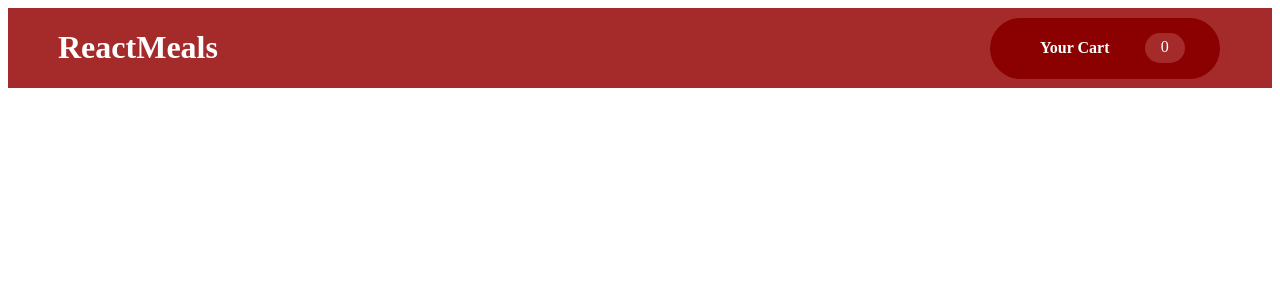
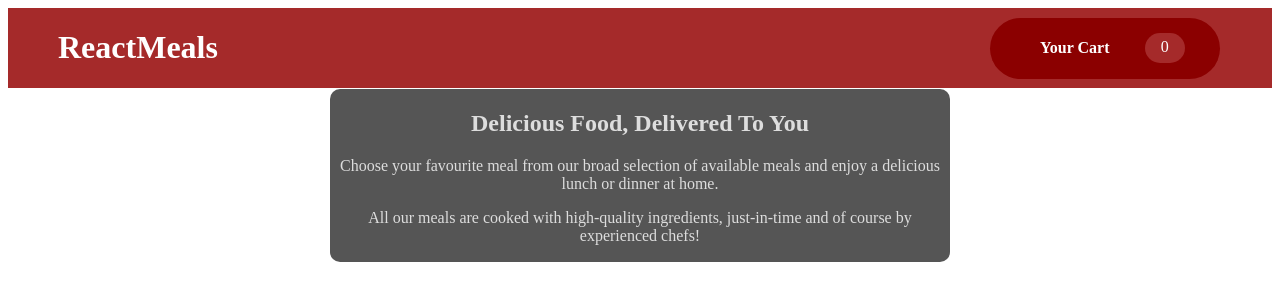
Before and after one commit to AmruthjithSunil/restaurantReact, a React (Vite) app: page / in a window 1280 px wide. Shown: the top 300 px of the page. Built offline with nearby package versions, Linux system fonts and the light colour scheme.

Commit message:
restaurant web task 2

```diff
--- a/src/App.jsx
+++ b/src/App.jsx
@@ -1,5 +1,11 @@
 import Header from "./components/Header";
+import Summary from "./components/Summary";
 
 export default function App() {
-  return <Header />;
+  return (
+    <>
+      <Header />
+      <Summary />
+    </>
+  );
 }
--- /dev/null
+++ b/src/components/Summary.jsx
@@ -0,0 +1,29 @@
+import styled from "styled-components";
+
+const Frame = styled.div`
+  margin: auto;
+  margin-top: 1px;
+  padding: 1px 10px;
+  width: 70%;
+  max-width: 600px;
+  text-align: center;
+  color: #ddd;
+  border-radius: 10px;
+  background-color: #555;
+`;
+
+export default function Summary() {
+  return (
+    <Frame>
+      <h2>Delicious Food, Delivered To You</h2>
+      <p>
+        Choose your favourite meal from our broad selection of available meals
+        and enjoy a delicious lunch or dinner at home.
+      </p>
+      <p>
+        All our meals are cooked with high-quality ingredients, just-in-time and
+        of course by experienced chefs!
+      </p>
+    </Frame>
+  );
+}
```
